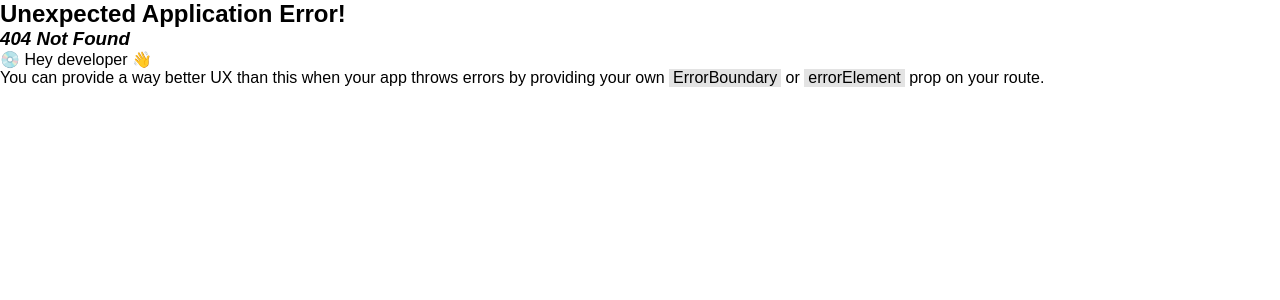
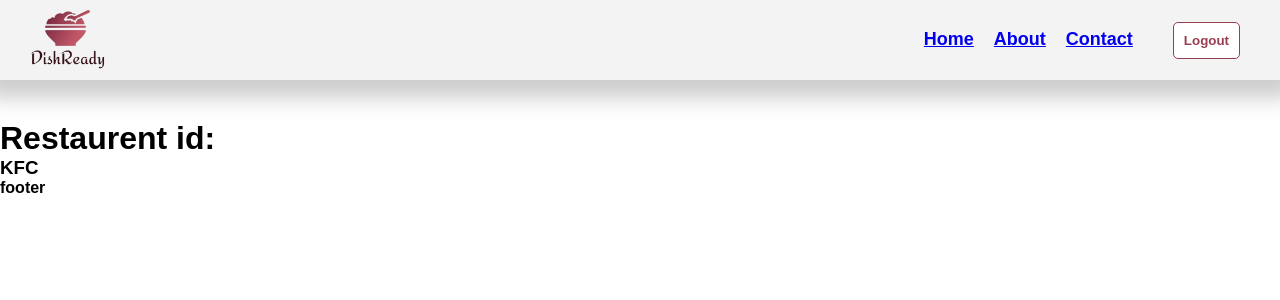
Before and after one commit to MasshuraMadhurja/food-order-app, a React (Vite) app: page /restaurant/1 in a window 1280 px wide. Before the commit this address had no page. Shown: the top 300 px of the page. Built offline with nearby package versions, Linux system fonts and the light colour scheme.

Commit message:
RestraurantMenu.jsx added

```diff
--- a/index.css
+++ b/index.css
@@ -35,6 +35,10 @@
   z-index: 999;
   overflow-y: hidden;
   padding-left: 10px;
+
+}
+.header1{
+  margin-bottom: 120px;
 }
 
 .header .logo {
@@ -43,6 +47,10 @@
 }
 
 /* nav items CSS */
+
+.nav-items{
+  text-decoration: none;
+}
 .nav-items > ul {
   list-style-type: none;
   display: flex;
@@ -50,16 +58,16 @@
   justify-content: space-evenly;
   padding-right: 15px;
   color: #70303f;
+
 }
 
 .nav-items > ul > li {
   padding: 10px;
   font-size: large;
   cursor: pointer;
+  text-decoration: none;
 }
 .nav-items > ul :hover {
-
-
   color:black;
 }
 
--- a/src/App.jsx
+++ b/src/App.jsx
@@ -5,8 +5,10 @@ import Header from "./components/Header";
 import Body from "./components/Body";
 import Footer from "./components/Footer";
 import About from "./components/About";
-import {createBrowserRouter, RouterProvider} from "react-router-dom";
-
+import Error from "./components/Error";
+import { createBrowserRouter, RouterProvider, Outlet } from "react-router-dom";
+import Contact from "./components/Contact";
+import RestrauMenu from "./components/RestrauMenu";
 
 // Header
 //    -logo
@@ -24,35 +26,45 @@ import {createBrowserRouter, RouterProvider} from "react-router-dom";
 //    -links
 //    -copyright
 
+const AppLayout = () => {
+  return (
+    <React.Fragment>
+      <Header />
+      <Outlet />
+      <Footer />
+    </React.Fragment>
+  );
+};
 
 
+const appRouter = createBrowserRouter([
+  {
+    path: "/",
+    element: <AppLayout />,
+    errorElement: <Error />, // show error component for path is different
+    children: [
+      // show children component for routing
+      {
+        path: "/",
+        element: <Body />,
+      },
+      {
+        path: "/about",
+        element: <About />,
+      },
+      {
+        path: "/contact",
+        element: <Contact />,
+      },
+      {
+        path: "/restaurant/:resId",
+        element: <RestrauMenu/>
 
-
-
-
-const AppLayout=()=>{
-  return(
-    <>
-    <Header/>
-    <Body/>
-    <Footer/>
-    </>
-  )
-}
-
-
-
-const appRouter= createBrowserRouter([
-  {
-    path:"/",
-    element: <AppLayout/>,
-
+      },
+    ],
   },
-  {
-    path:"/about",
-    element: <About/>
-  }
-])
+]);
+// all the children will go to into <outlet/> according to the route
 
 const root = ReactDOM.createRoot(document.getElementById("root"));
-root.render(<RouterProvider router={appRouter}/>);
+root.render(<RouterProvider router={appRouter} />);
--- /dev/null
+++ b/src/components/Contact.jsx
@@ -0,0 +1,9 @@
+import React from 'react'
+
+const Contact = () => {
+  return (
+    <div className='contact'>Contact</div>
+  )
+}
+
+export default Contact
--- a/src/components/Error.jsx
+++ b/src/components/Error.jsx
@@ -1,4 +1,4 @@
-import { useRouteError } from "react-router-dom"}
+import { useRouteError } from "react-router-dom";
 
 const Error= () => {
   const err=useRouteError();
@@ -6,9 +6,11 @@ const Error= () => {
   return (
     <div>
       <h1>Opps!!!</h1>
-      <h2>Something went wrong...</h2>
+      <h3>Something went wrong...</h3>
+
+      <h2>{err.status + ":" + err.statusText}</h2>
 
     </div>
   )
 }
-export default  Error
+export default Error;
--- a/src/components/Footer.js
+++ b/src/components/Footer.js
@@ -1,6 +1,9 @@
 const Footer=()=>{
     return(
+      <>
       <h4>footer</h4>
+
+      </>
     )
   }
 
--- a/src/components/Header.js
+++ b/src/components/Header.js
@@ -1,15 +1,11 @@
 import { useState } from "react";
-import Logo from "../../src/logo1.png"
+import Logo from "../../src/logo1.png";
+import { Link } from "react-router-dom";
 
 // Title component for display logo
 const Title = () => (
   <a href="/">
-    <img
-      className="logo"
-      src={Logo}
-      alt="Logo"
-      title="Food Fire"
-    />
+    <img className="logo" src={Logo} alt="Logo" title="Food Fire" />
   </a>
 );
 
@@ -19,13 +15,21 @@ const Header = () => {
   const [isLoggedin, setIsLoggedin] = useState(true);
 
   return (
+    <div className="header1">
+
     <div className="header">
       <Title />
       <div className="nav-items">
         <ul>
-          <li>Home</li>
-          <li>About</li>
-          <li>Contact</li>
+          <li>
+            <Link to="/">Home</Link>
+          </li>
+          <li>
+            <Link to="/about">About</Link>
+          </li>
+          <li>
+            <Link to="/contact">Contact</Link>
+          </li>
           <li>
             <i className="fa-solid fa-cart-shopping"></i>
           </li>
@@ -47,7 +51,7 @@ const Header = () => {
         </ul>
       </div>
     </div>
-  );
+    </div>);
 };
 
 export default Header;
--- /dev/null
+++ b/src/components/RestrauMenu.jsx
@@ -0,0 +1,15 @@
+import { useParams } from "react-router-dom";
+
+const RestrauMenu = () => {
+    const {resID} = useParams()
+    console.log(resID)
+
+  return (
+    <div>
+        <h1>Restaurent id: {resID}</h1>
+        <h3>KFC</h3>
+    </div>
+  )
+}
+
+export default RestrauMenu
```
